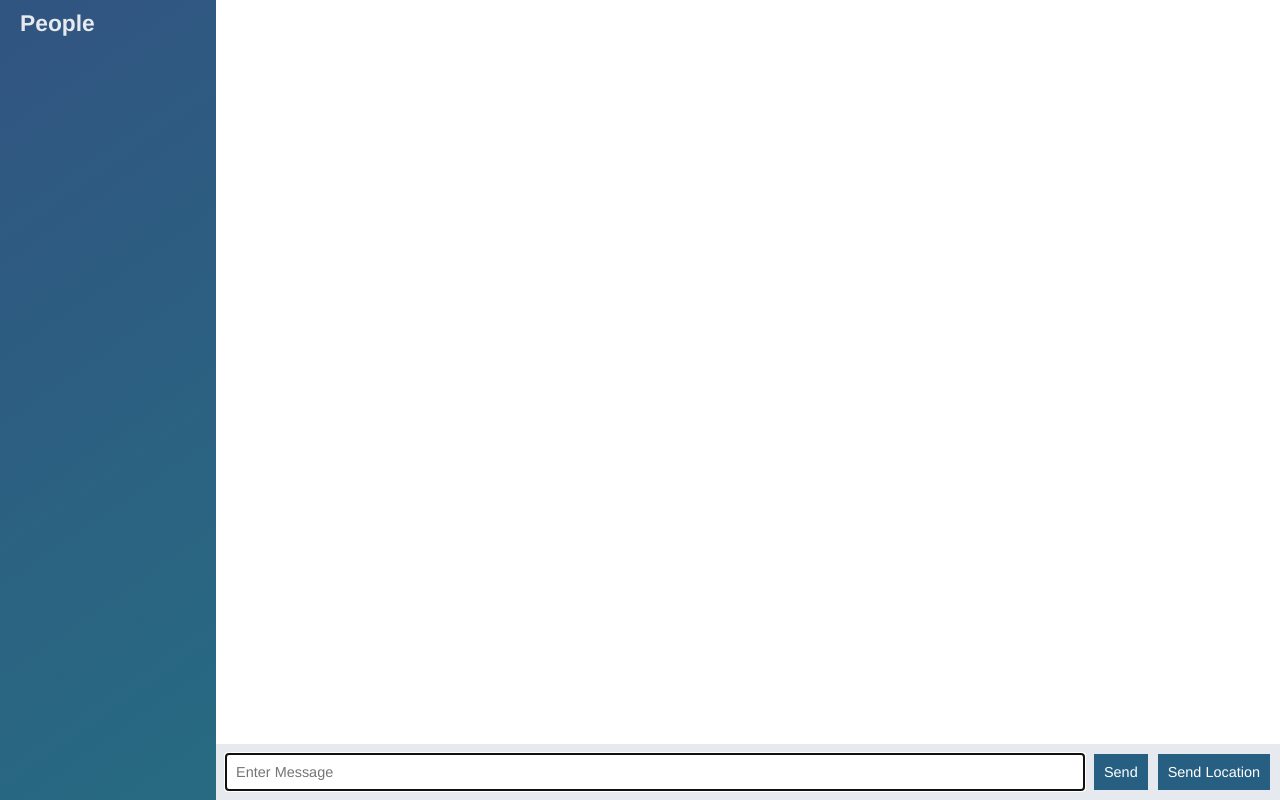
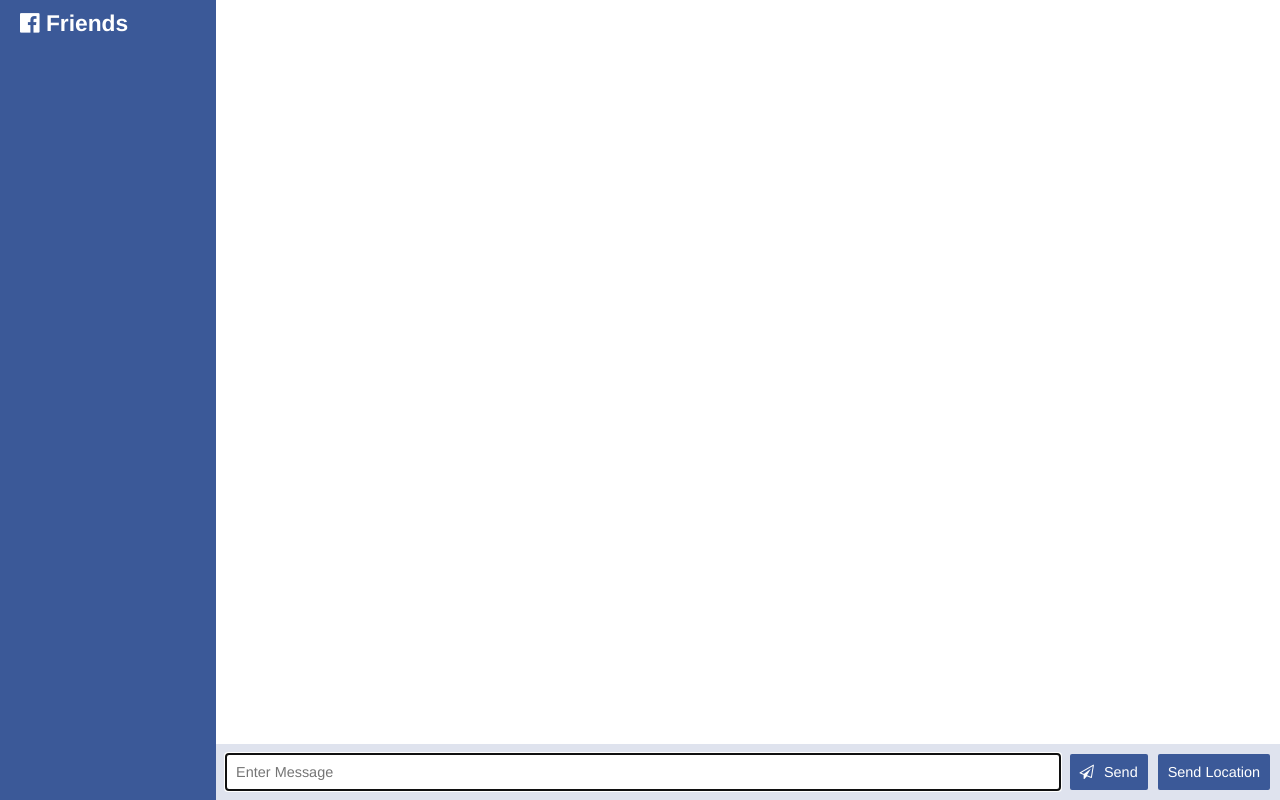
Before and after one commit to HeyTY/node_chat_app, a website: page public/index.html in a window 1280 px wide. Drawn offline with nearby package versions, Linux system fonts and the light colour scheme; no server answers.

Commit message:
Added color styling to chat app

```diff
--- a/public/css/styles.css
+++ b/public/css/styles.css
@@ -19,23 +19,24 @@ h3 {
 
 button {
   border: none;
-  background: #265f82;
-  color: white;
+  background: #3b5998;
+  color: #ffffff;
   cursor: pointer;
   padding: 10px;
   transition: background .3s ease;
+  border-radius: 2px;
 }
 
 button:hover {
   border: none;
-  background: #1F4C69;
+  background: #8b9dc3;
   color: white;
   padding: 10px;
 }
 
 button:disabled {
   cursor: default;
-  background: #698ea5;
+  background: #8b9dc3;
 }
 
 .centered-form {
@@ -87,16 +88,17 @@ button:disabled {
   overflow-y: scroll;
   width: 260px;
   height: 100vh;
-  background: -moz-linear-gradient(125deg, rgba(39,107,130,1) 0%, rgba(49,84,129,1) 100%); /* ff3.6+ */
-  background: -webkit-gradient(linear, left top, right bottom, color-stop(0%, rgba(49,84,129,1)), color-stop(100%, rgba(39,107,130,1))); /* safari4+,chrome */
-  background: -webkit-linear-gradient(125deg, rgba(39,107,130,1) 0%, rgba(49,84,129,1) 100%); /* safari5.1+,chrome10+ */
-  background: -o-linear-gradient(125deg, rgba(39,107,130,1) 0%, rgba(49,84,129,1) 100%); /* opera 11.10+ */
-  background: -ms-linear-gradient(125deg, rgba(39,107,130,1) 0%, rgba(49,84,129,1) 100%); /* ie10+ */
-  background: linear-gradient(325deg, rgba(39,107,130,1) 0%, rgba(49,84,129,1) 100%); /* w3c */
+  background: #3b5998;
+  /* background: -moz-linear-gradient(125deg, rgba(39,107,130,1) 0%, rgba(49,84,129,1) 100%); /* ff3.6+ */
+  /* background: -webkit-gradient(linear, left top, right bottom, color-stop(0%, rgba(49,84,129,1)), color-stop(100%, rgba(39,107,130,1))); /* safari4+,chrome */
+  /* background: -webkit-linear-gradient(125deg, rgba(39,107,130,1) 0%, rgba(49,84,129,1) 100%); /* safari5.1+,chrome10+ */
+  /* background: -o-linear-gradient(125deg, rgba(39,107,130,1) 0%, rgba(49,84,129,1) 100%); /* opera 11.10+ */
+  /* background: -ms-linear-gradient(125deg, rgba(39,107,130,1) 0%, rgba(49,84,129,1) 100%); /* ie10+ */
+  /* background: linear-gradient(325deg, rgba(39,107,130,1) 0%, rgba(49,84,129,1) 100%); /* w3c */
 }
 
 .chat__sidebar h3 {
-  color: #e6eaee;
+  color: #ffffff;
   margin: 10px 20px;
   text-align: left;
 }
@@ -127,7 +129,7 @@ button:disabled {
 }
 
 .chat__footer {
-  background: #e6eaee;
+  background: #dfe3ee;
   display: flex;
   padding: 10px;
   /*height: 60px;*/
--- a/public/index.html
+++ b/public/index.html
@@ -2,6 +2,7 @@
 <html>
 <head>
 	<link rel="stylesheet" href="/css/styles.css">
+	<link rel="stylesheet" href="https://maxcdn.bootstrapcdn.com/font-awesome/4.7.0/css/font-awesome.min.css">
 	<title>Socket Chat App</title>
 	<meta charset="utf-8">
 </head>
@@ -10,7 +11,7 @@
 <body class="chat">
 
 	<div class="chat__sidebar">
-		<h3>People</h3>
+		<h3><i class="fa fa-facebook-official" aria-hidden="true"></i>   Friends</h3>
 		<div id="users"></div>
 	</div>
 
@@ -20,7 +21,7 @@
 		<div class="chat__footer">
 			<form id="message-form">
 				<input name="message" type="text" placeholder="Enter Message" autofocus autocomplete="off">
-				<button>Send</button>
+				<button><i class="fa fa-paper-plane-o" aria-hidden="true"></i>Send</button>
 			</form>
 				<button id="send-location">Send Location</button>
 		</div>
```
Also changed, not shown: playground/time.js (added).
